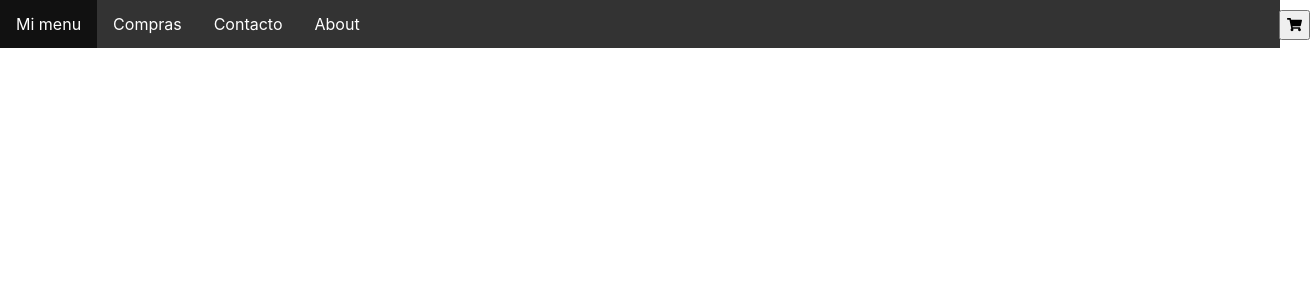
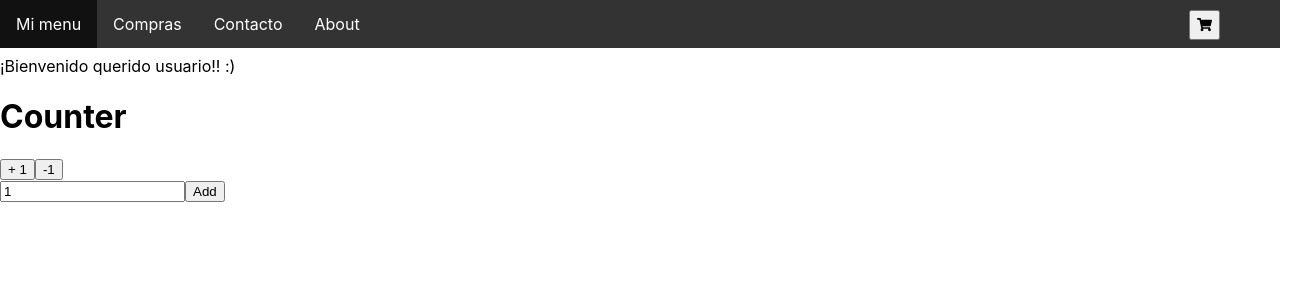
Before and after one commit to Davebril/First-app-en-react, a React (Create React App) app: page / in a window 1280 px wide. Shown: the top 300 px of the page, 1310 px wide, since content can reach past the window. Built offline with nearby package versions, Linux system fonts and the light colour scheme.

Commit message:
forth commit

```diff
--- a/src/App.css
+++ b/src/App.css
@@ -77,7 +77,7 @@ li a:hover:not(.active) {
 }
 
 .Cart {
-  width: 120px;
+  width: 30px;
   height: 30px;
   margin-left: 1190px;
   margin-top: -38px;
@@ -86,3 +86,7 @@ li a:hover:not(.active) {
   align-items: right;
   cursor: pointer;
 }
+
+.form {
+  margin-top:10px;
+}
--- a/src/App.js
+++ b/src/App.js
@@ -1,11 +1,17 @@
 import './App.css';
 import NavBar from './components/NavBar';
 import CartWidget from './components/CartWidget';
+import AppFunction from './components/AppFunction';
+import ItemListContainer from './components/ItemListContainer';
+import CounterApp from './components/CounterApp';
 
 function App() {
   return <>
          <NavBar/>
         <CartWidget/>
+        <AppFunction/>
+        <ItemListContainer greeting={{ name: 'querido usuario!' }} />
+        <CounterApp/>
         </>
 }
 
--- /dev/null
+++ b/src/components/AppFunction.js
@@ -0,0 +1,21 @@
+import { useState } from "react";
+
+const AppFunction = () => {
+    const [stockActual, setStockActual] = useState(5);
+
+    const restarStock = (e,nuevoStock) => {
+        e.preventDefault();
+        if(restarStock < 0) {
+        setStockActual((stockActual) => stockActual - nuevoStock);
+    }
+
+}
+
+    return (
+        <div className="App">
+            <itemCount stock={stockActual} initial={1} onAdd={restarStock}/>
+        </div>
+    );
+};
+
+export default AppFunction;
--- /dev/null
+++ b/src/components/Counter.js
@@ -0,0 +1,32 @@
+import React, {useState} from 'react';
+
+    const Counter = ({init, stock, onAdd}) => {
+
+    const [ counter, setCounter] = useState( init );
+
+    const handleApp = () => {
+        if (counter < stock) {
+        setCounter( counter + 1);
+        }
+    }
+
+    const handleSubtract = () => {
+        if (counter > 1) {
+        setCounter( counter - 1);
+        }
+    }
+
+    return (
+        <div>
+            <button onClick={ handleApp }> + 1 </button>
+            <button onClick={ handleSubtract }> -1 </button>
+            <form onSubmit={ e => onAdd(e, counter) }>
+                 <input  value= {counter}/>
+                 <button type='submit'> Add </button>
+            </form>
+        </div>
+
+    )
+}
+
+export default Counter;
--- /dev/null
+++ b/src/components/CounterApp.js
@@ -0,0 +1,13 @@
+import Counter from './Counter';
+const CounterApp = () => {
+     const onAdd = (e, q) => {
+        alert(`Has agregado ${q} elementos al carrito.`)
+     }
+    return (
+        <>
+            <h1> Counter</h1>
+            <Counter init={1} stock={10} onAdd={onAdd}/>
+        </>
+   );
+    }
+export default CounterApp;
--- a/src/components/ItemListContainer.js
+++ b/src/components/ItemListContainer.js
@@ -0,0 +1,9 @@
+const ItemListContainer = ({greeting}) => {
+    return (
+        <p>
+        ¡Bienvenido {greeting.name}! :)
+        </p>
+    );
+}
+
+export default ItemListContainer;
```
